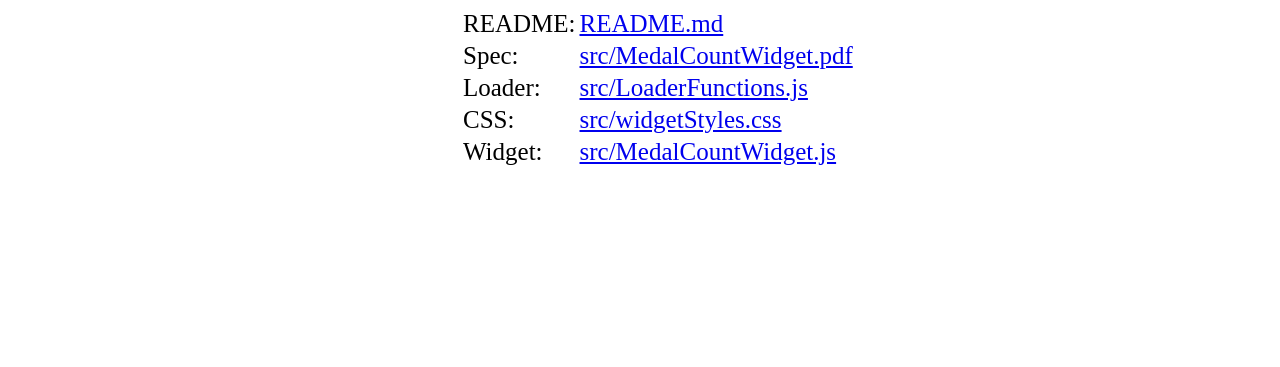
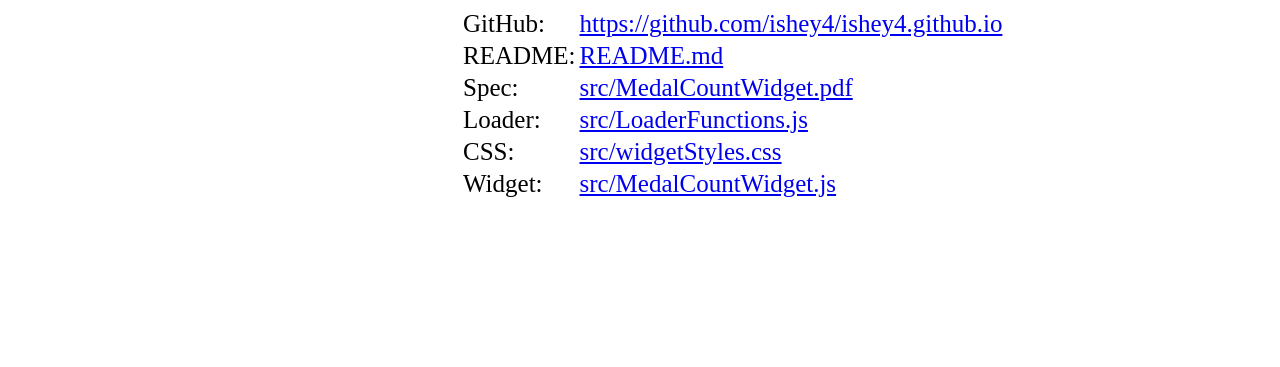
Before and after one commit to ishey4/MedalCountWidget, a plain HTML site: page index.html in a window 1280 px wide. Shown: the part 433-800 px from the top of the page. Drawn offline with nearby package versions, Linux system fonts and the light colour scheme; no server answers.

Commit message:
Addition
Added GitHub link

```diff
--- a/index.html
+++ b/index.html
@@ -32,6 +32,10 @@
       <h1>Docs and code</h1>
       <table class="SpecTable">
          <tr>
+            <td>GitHub:</td>
+            <td><a href="https://github.com/ishey4/ishey4.github.io" target="_blank">https://github.com/ishey4/ishey4.github.io</a></td>
+         </tr>
+        <tr>
             <td>README:</td>
             <td><a href="README.md" target="_blank">README.md</a></td>
          </tr>
```
